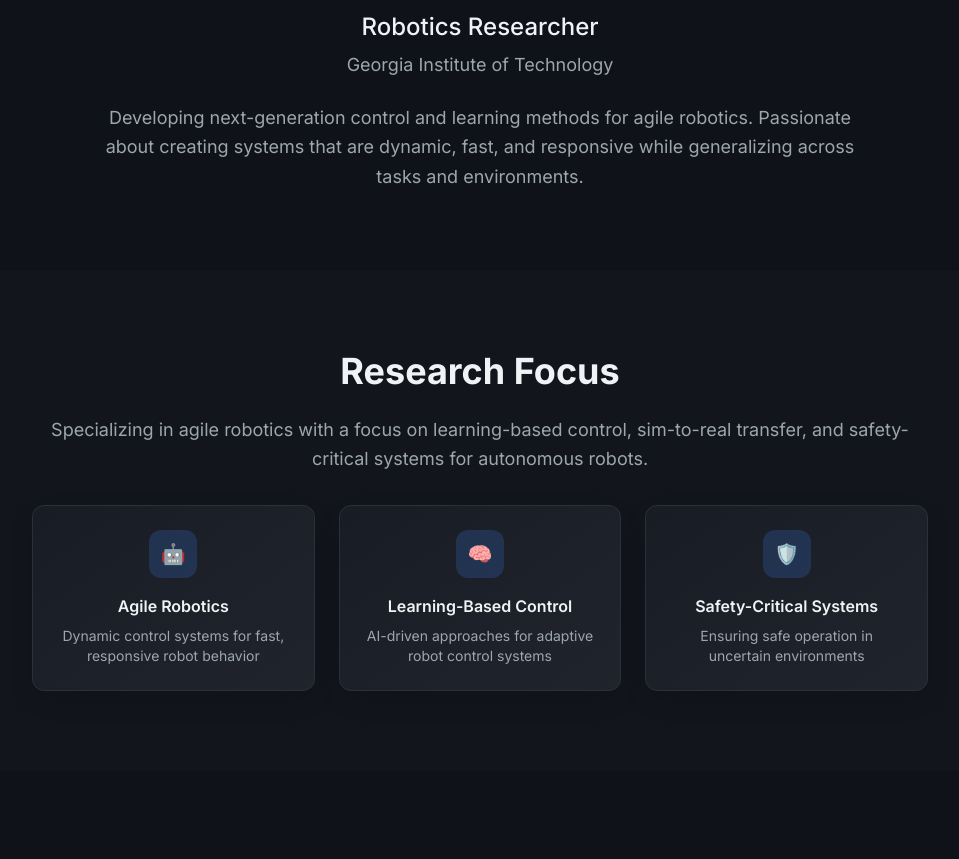
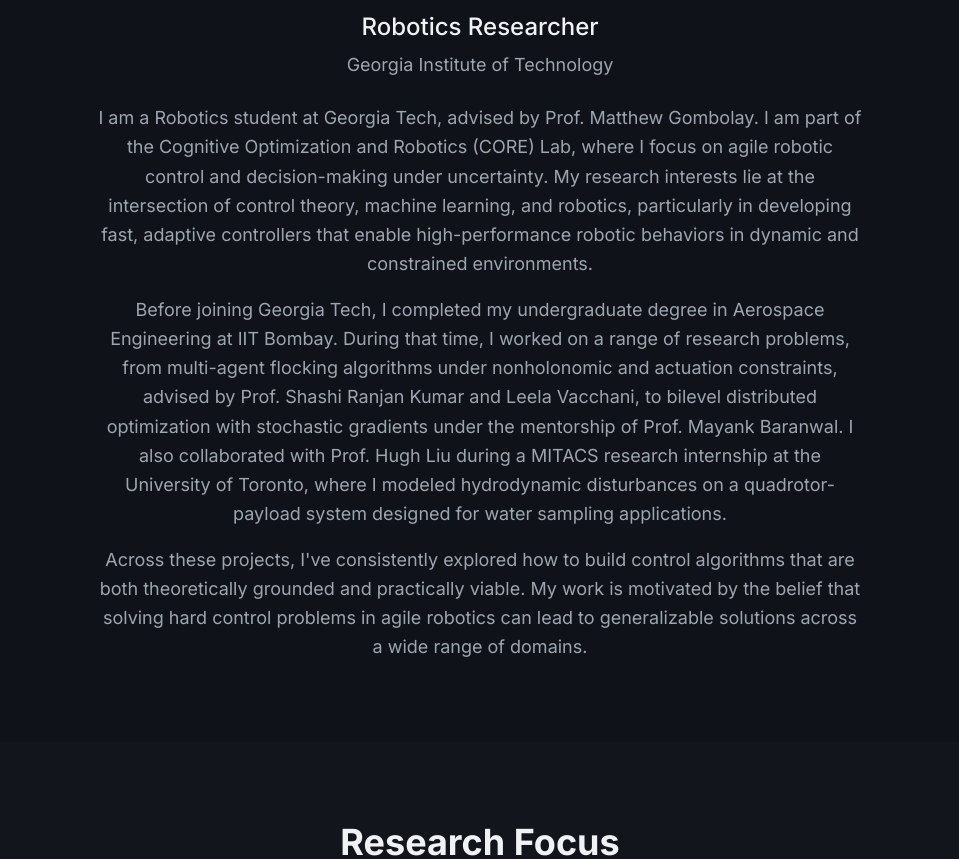
Before and after one commit to shahpratik02/shahpratik02.github.io, a React (Vite) app: page / in a window 1280 px wide. Shown: the part 405-1264 px from the top of the page, without its empty margins (160-1119 px from the left). Before the commit the page ends 1176 px from the top, so only its background shows below. Built offline with nearby package versions, Linux system fonts and the light colour scheme.

Commit message:
Add home page introduction paragraph
Update the home page with the provided introduction paragraph.

```diff
--- a/src/pages/Index.tsx
+++ b/src/pages/Index.tsx
@@ -39,9 +39,13 @@ const Index = () => {
 
               <div className="max-w-3xl mx-auto">
                 <p className="text-lg text-muted-foreground leading-relaxed">
-                  Developing next-generation control and learning methods for agile robotics.
-                  Passionate about creating systems that are dynamic, fast, and responsive
-                  while generalizing across tasks and environments.
+                  I am a Robotics student at Georgia Tech, advised by Prof. Matthew Gombolay. I am part of the Cognitive Optimization and Robotics (CORE) Lab, where I focus on agile robotic control and decision-making under uncertainty. My research interests lie at the intersection of control theory, machine learning, and robotics, particularly in developing fast, adaptive controllers that enable high-performance robotic behaviors in dynamic and constrained environments.
+                </p>
+                <p className="text-lg text-muted-foreground leading-relaxed mt-4">
+                  Before joining Georgia Tech, I completed my undergraduate degree in Aerospace Engineering at IIT Bombay. During that time, I worked on a range of research problems, from multi-agent flocking algorithms under nonholonomic and actuation constraints, advised by Prof. Shashi Ranjan Kumar and Leela Vacchani, to bilevel distributed optimization with stochastic gradients under the mentorship of Prof. Mayank Baranwal. I also collaborated with Prof. Hugh Liu during a MITACS research internship at the University of Toronto, where I modeled hydrodynamic disturbances on a quadrotor-payload system designed for water sampling applications.
+                </p>
+                <p className="text-lg text-muted-foreground leading-relaxed mt-4">
+                  Across these projects, I've consistently explored how to build control algorithms that are both theoretically grounded and practically viable. My work is motivated by the belief that solving hard control problems in agile robotics can lead to generalizable solutions across a wide range of domains.
                 </p>
               </div>
             </div>
```
